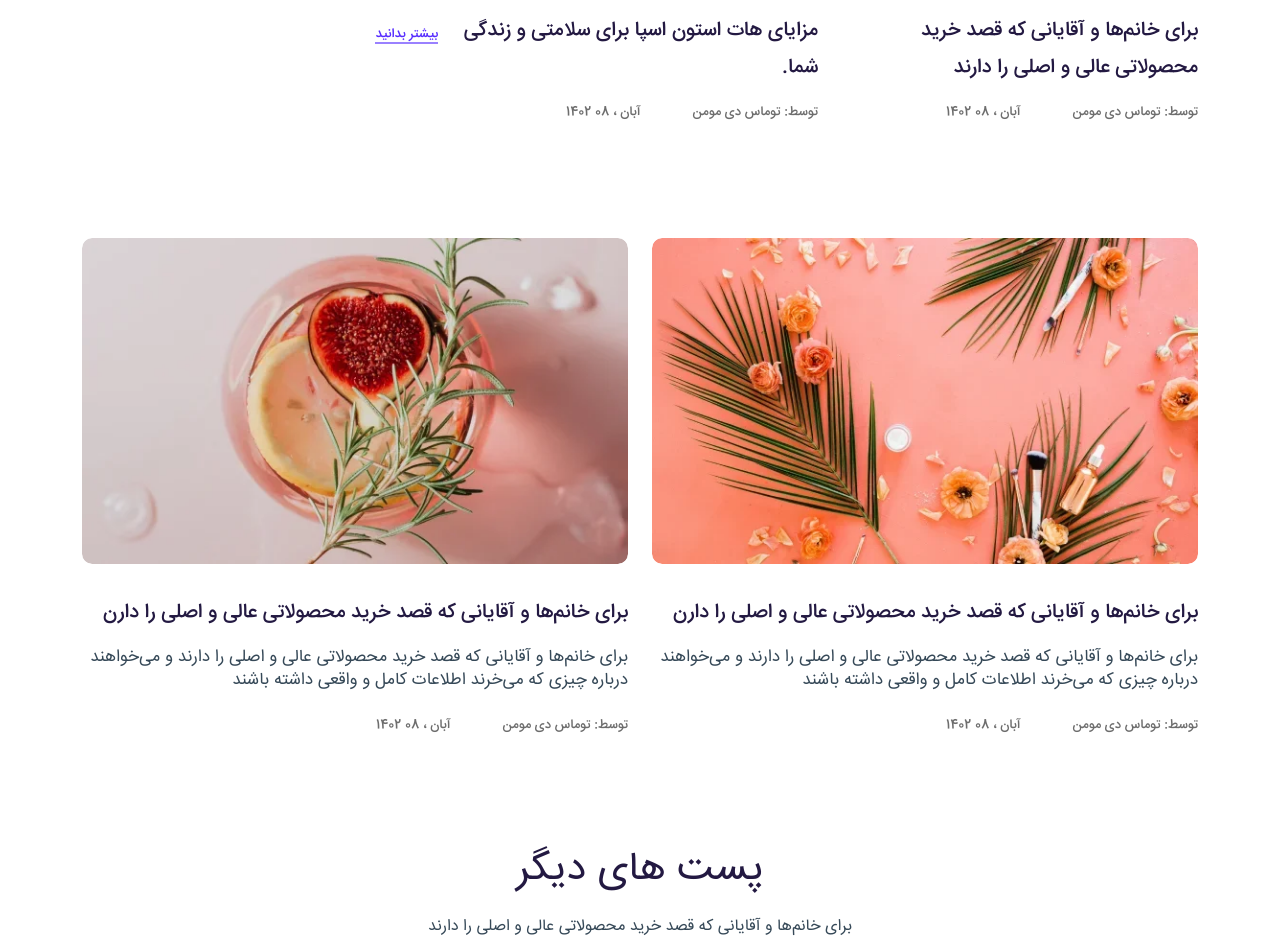
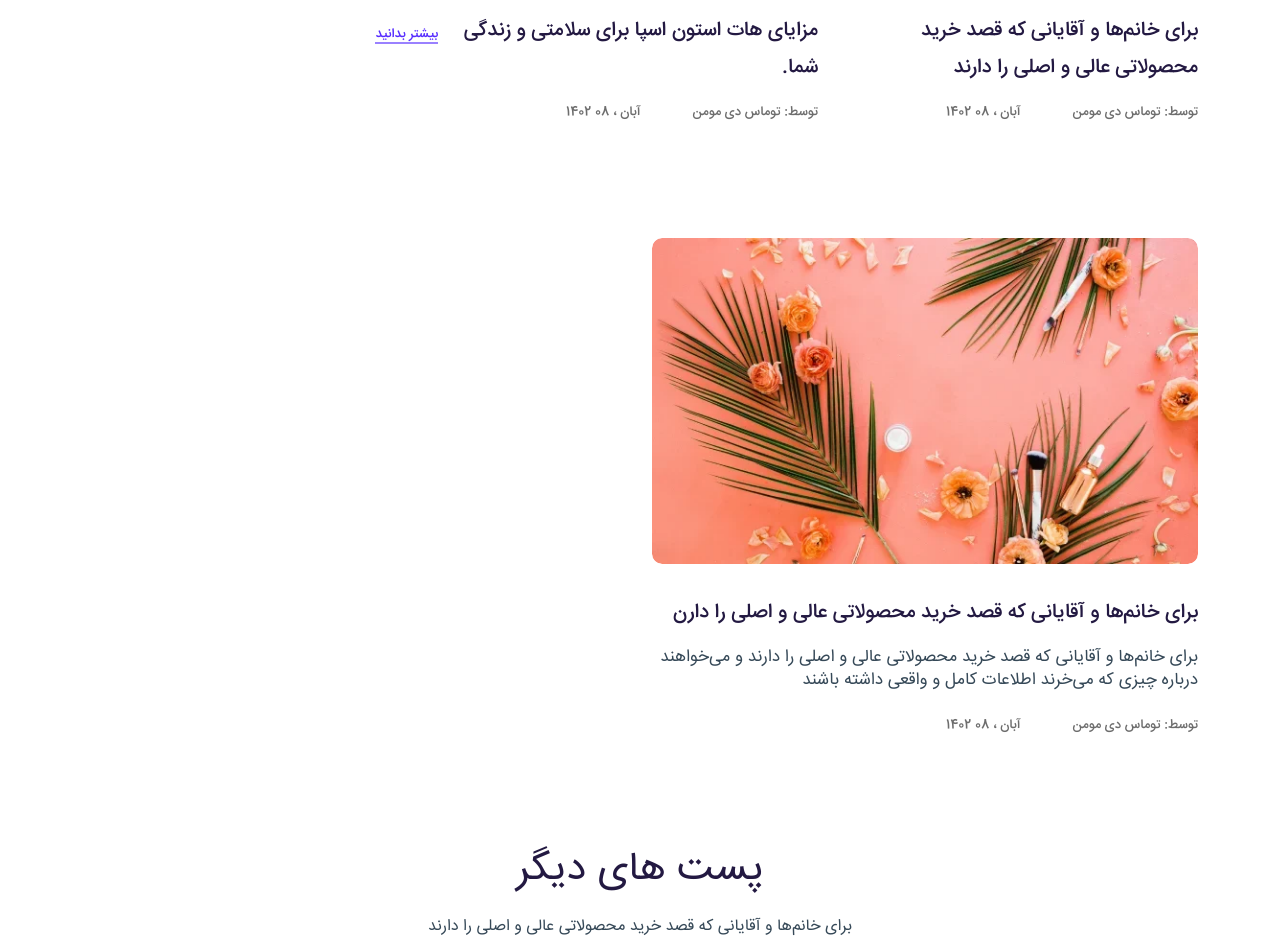
Before and after one commit to radman1007/Aida-Beauty7, a Django app: page /articles/blog/ in a window 1280 px wide. Shown: the part 1365-2305 px from the top of the page. Run offline with Django 5.2, Linux system fonts and the light colour scheme; data comes from the database, SQL or seed files in the repository; some libraries are stand-ins or nearby versions; some web fonts are replaced.

```diff
--- a/article/templates/blog.html
+++ b/article/templates/blog.html
@@ -119,24 +119,6 @@
                         <div class="content">
                             <h4 class="title mt-0"><a href="#">برای خانم‌ها و آقایانی که قصد خرید محصولاتی عالی و اصلی را دارن</a></h4>
                             <p class="desc">برای خانم‌ها و آقایانی که قصد خرید محصولاتی عالی و اصلی را دارند و می‌خواهند درباره چیزی که می‌خرند اطلاعات کامل و واقعی داشته باشند</p>
-                            <ul class="meta">
-                                <li class="author-info"><span>توسط:</span> <a href="{% url "blog" %}">توماس دی مومن</a></li>
-                                <li class="post-date">آبان ، 08 1402</li>
-                            </ul>
-                        </div>
-                    </div>
-                    <!--== End Blog Item ==-->
-                </div>
-                <div class="col-sm-6 mb-8">
-                    <!--== Start Blog Item ==-->
-                    <div class="post-item">
-                        <a href="" class="thumb">
-                            <img src="{% static "files/images/blog/col6-2.webp" %}" width="570" height="340" alt="Image-HasTech">
-                        </a>
-                        <div class="content">
-                            <h4 class="title mt-0"><a href="#">برای خانم‌ها و آقایانی که قصد خرید محصولاتی عالی و اصلی را دارن</a></h4>
-                            <p class="desc">برای خانم‌ها و آقایانی که قصد خرید محصولاتی عالی و اصلی را دارند و می‌خواهند درباره چیزی که می‌خرند اطلاعات کامل و واقعی داشته باشند</p>
-
                             <ul class="meta">
                                 <li class="author-info"><span>توسط:</span> <a href="{% url "blog" %}">توماس دی مومن</a></li>
                                 <li class="post-date">آبان ، 08 1402</li>
```
